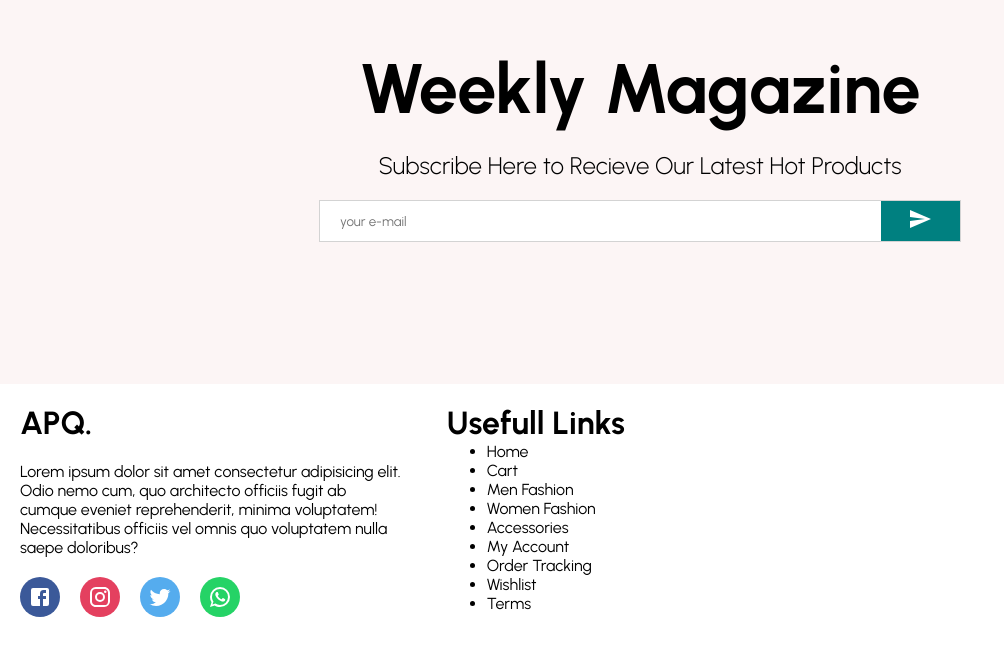
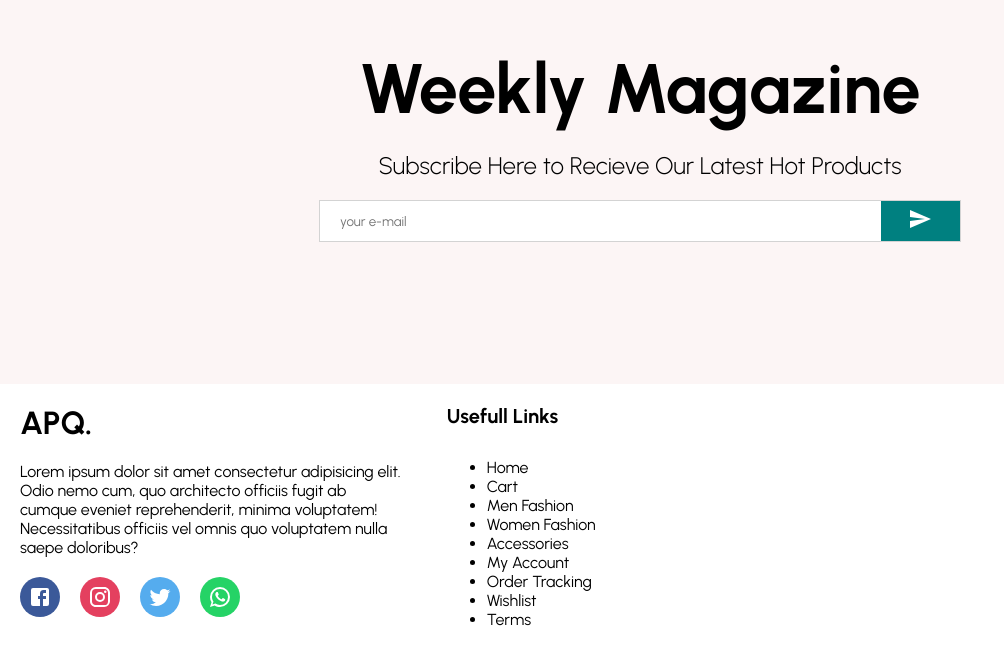
Before and after one commit to AliPooladmast/e-commerce, a React (Create React App) app: page / in a window 1280 px wide. Shown: the part 2307-2956 px from the top of the page, without its empty margins (0-1004 px from the left). Built offline with nearby package versions, Linux system fonts and the light colour scheme.

Commit message:
feat(Footer): set the heading title font size and margin

```diff
--- a/src/components/Footer/Footer.module.scss
+++ b/src/components/Footer/Footer.module.scss
@@ -57,3 +57,10 @@
     background-color: #25d366;
   }
 }
+
+.Center {
+  h1 {
+    font-size: 20px;
+    margin-bottom: 30px;
+  }
+}
```
